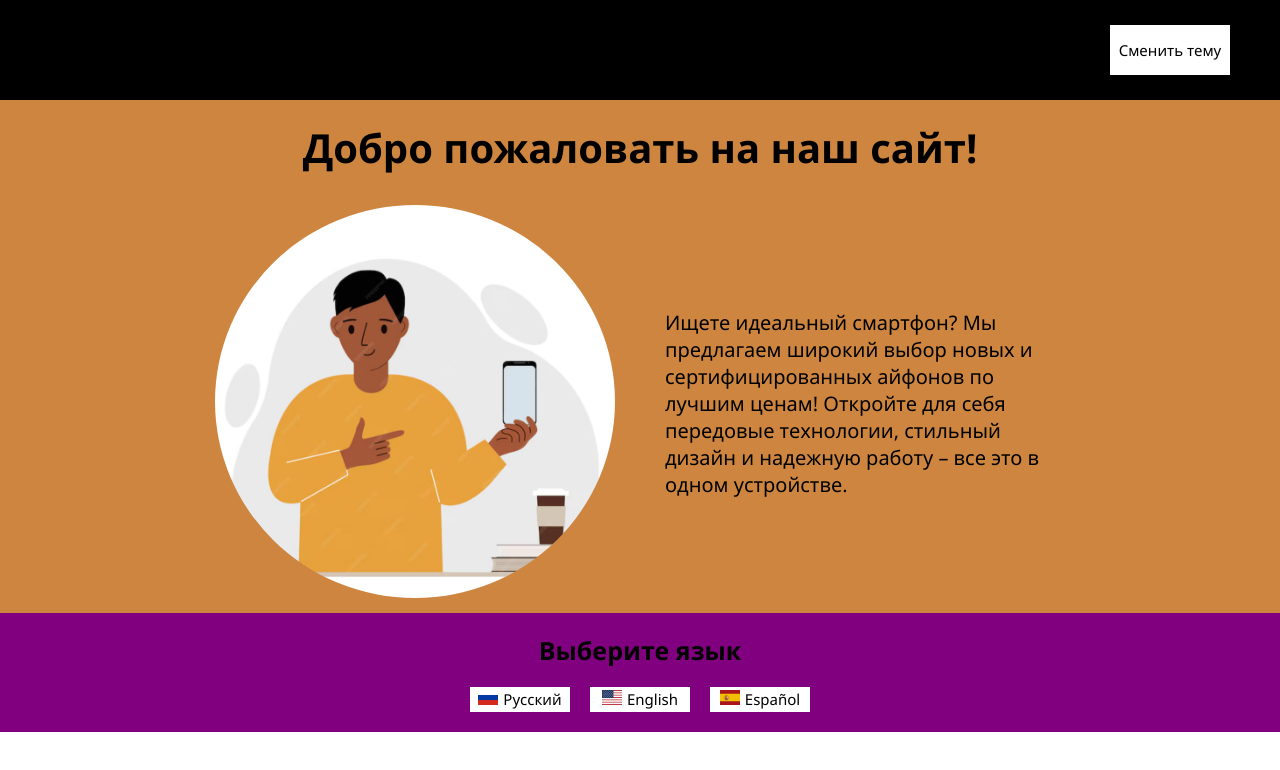
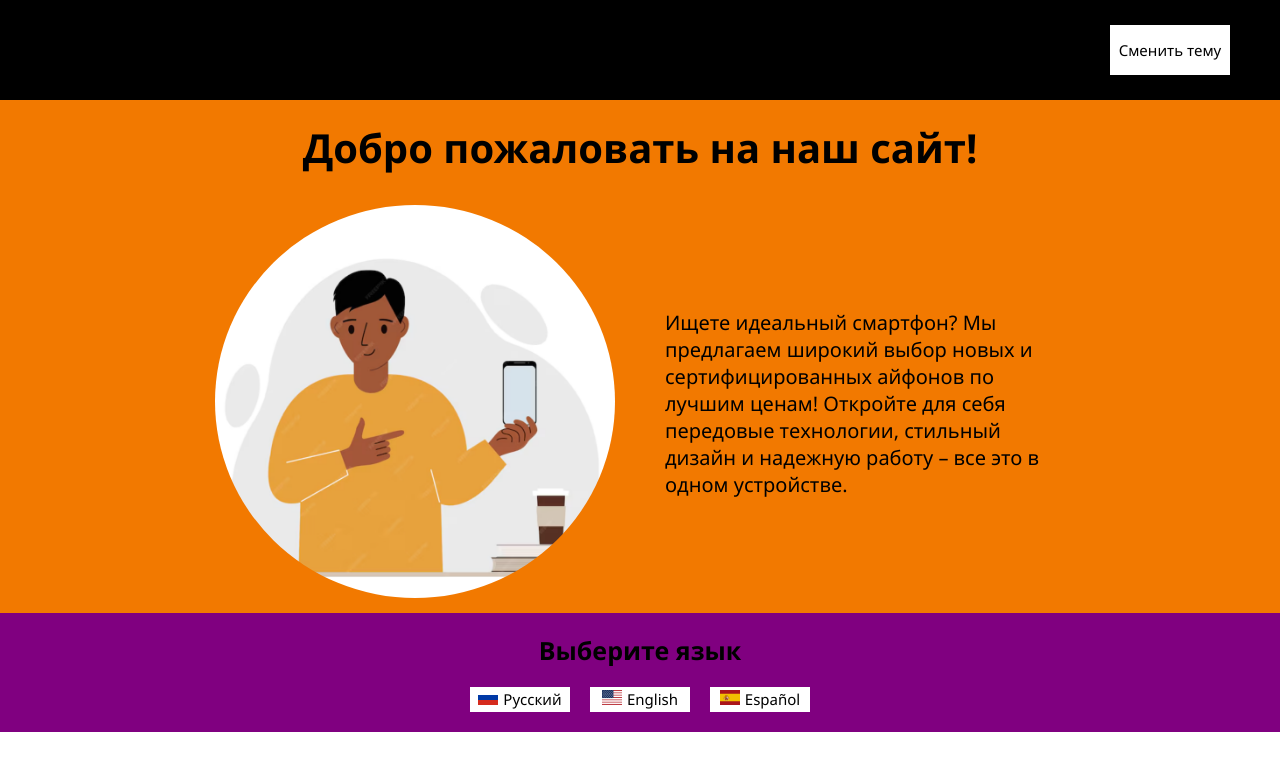
Before and after one commit to giovannixivanelli/phones, a plain HTML site: page index.html in a window 1280 px wide. Both pictures are taken after a click on the button "Сменить тему". Drawn offline with Linux system fonts and the light colour scheme.

Commit message:
minor changes made

```diff
--- a/index.html
+++ b/index.html
@@ -12,7 +12,7 @@
     <header class="header">
         <button class="theme">Сменить тему</button>
     </header>
-    <main class="main">
+    <main class="main lightTheme">
         <div class="welcoming">Добро пожаловать на наш сайт!</div>
         <section class="content">
             <div class="content__picture"><img class="man__picture" src="photos/man.png"></div>
--- a/script.js
+++ b/script.js
@@ -7,10 +7,10 @@ let changeTheme = document.querySelector('.theme');
 let mainTheme = document.querySelector('.main');
 let contentText = document.querySelector('.content__text');
 
-
 changeTheme.addEventListener("click", function () {
-    mainTheme.style.backGround = 'Yellow';
-});
+    mainTheme.classList.toggle("lightTheme");
+    mainTheme.classList.toggle("darkTheme");
+  });
 
 
 russian.addEventListener('click', function (e) {
--- a/style.css
+++ b/style.css
@@ -41,15 +41,15 @@ a:active {
 }
 
 .main {
-    background-color: peru;
+
 }
 
 .lightTheme {
-    background-color: peru;
+    background-color: rgb(209, 209, 209);
 }
 
 .darkTheme {
-    background-color: rgb(80, 45, 9);
+    background-color: rgb(242, 121, 0);
 }
 
 .welcoming {
```
